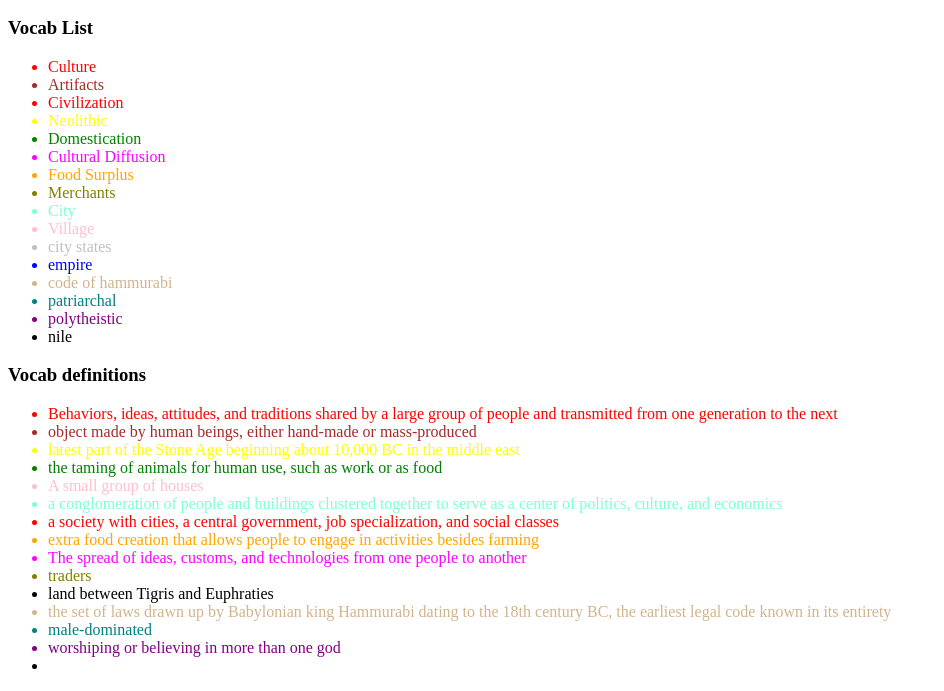
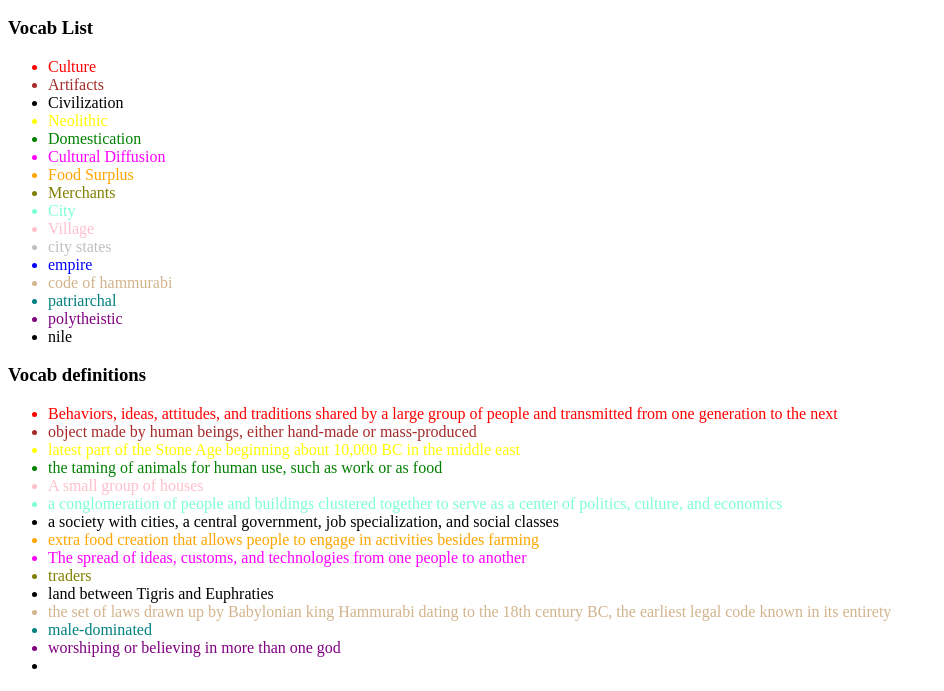
Before and after one commit to TarheK/quizz-web-app, a plain HTML site: page index.html in a window 1280 px wide. Shown: the part 110-801 px from the top of the page, without its empty margins (0-944 px from the left). Drawn offline with Linux system fonts and the light colour scheme.

Commit message:
Update index.html

```diff
--- a/index.html
+++ b/index.html
@@ -12,7 +12,7 @@
    <ul>
   <li style="color:red;">Culture</li>
   <li style="color:Brown;">Artifacts</li>
-  <li style="color:red;">Civilization</li>
+  <li style="color:Cerulean;">Civilization</li>
   <li style="color:yellow;">Neolithic</li>
   <li style="color:green;">Domestication</li>
   <li style="color:Magenta;">Cultural Diffusion</li>
@@ -38,7 +38,7 @@
   <li style="color:green;"> the taming of animals for human use, such as work or as food</li>
   <li style="color:pink;"> A small group of houses</li>
   <li style="color:Aquamarine;"> a conglomeration of people and buildings clustered together to serve as a center of politics, culture, and economics</li>
-  <li style="color:red;"> a society with cities, a central government, job specialization, and social classes</li>
+  <li style="color:Cerulean;"> a society with cities, a central government, job specialization, and social classes</li>
   <li style="color:orange;"> extra food creation that allows people to engage in activities besides farming</li>
   <li style="color:Magenta;"> The spread of ideas, customs, and technologies from one people to another</li>
   <li style="color:Olive;"> traders</li>
```
